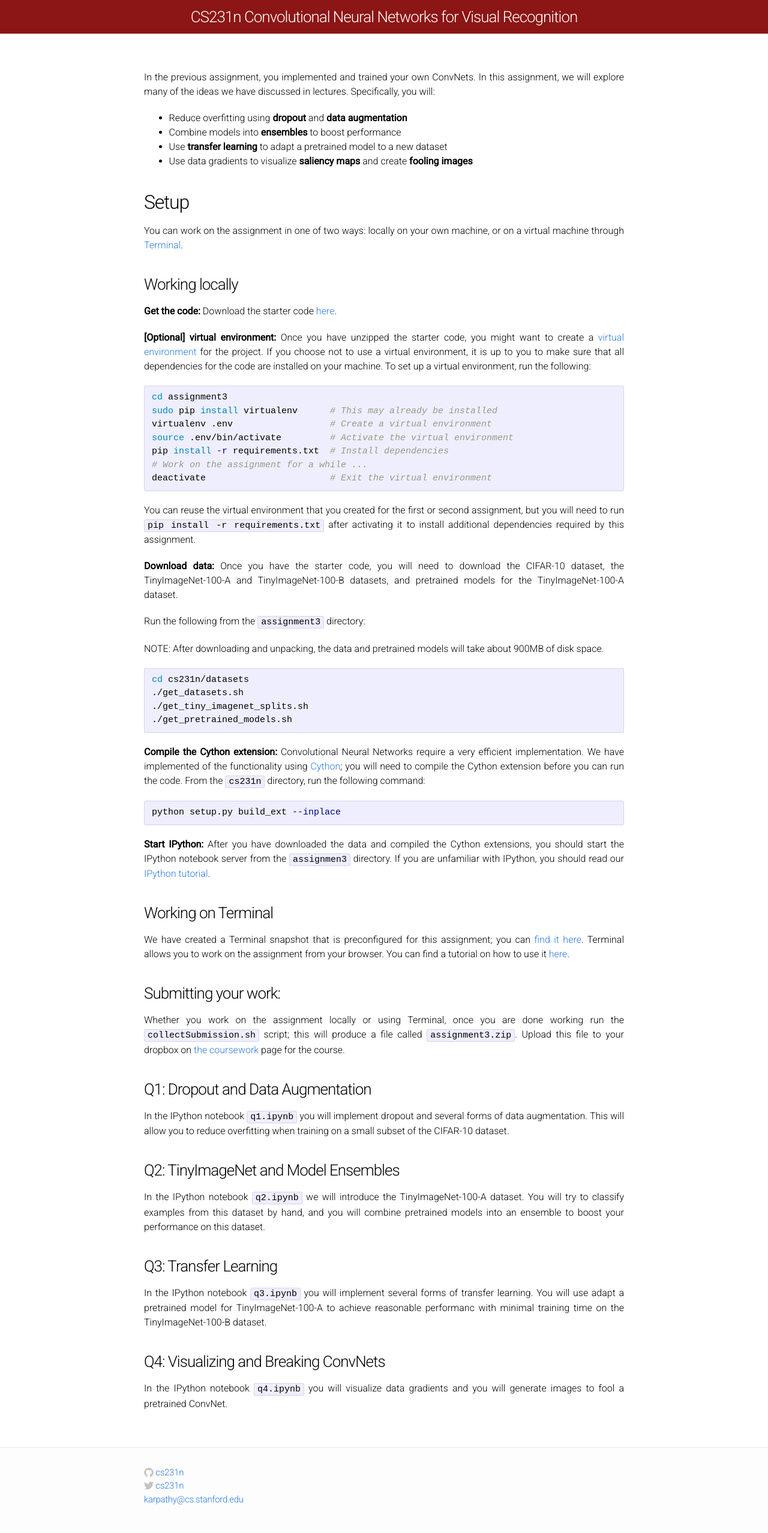
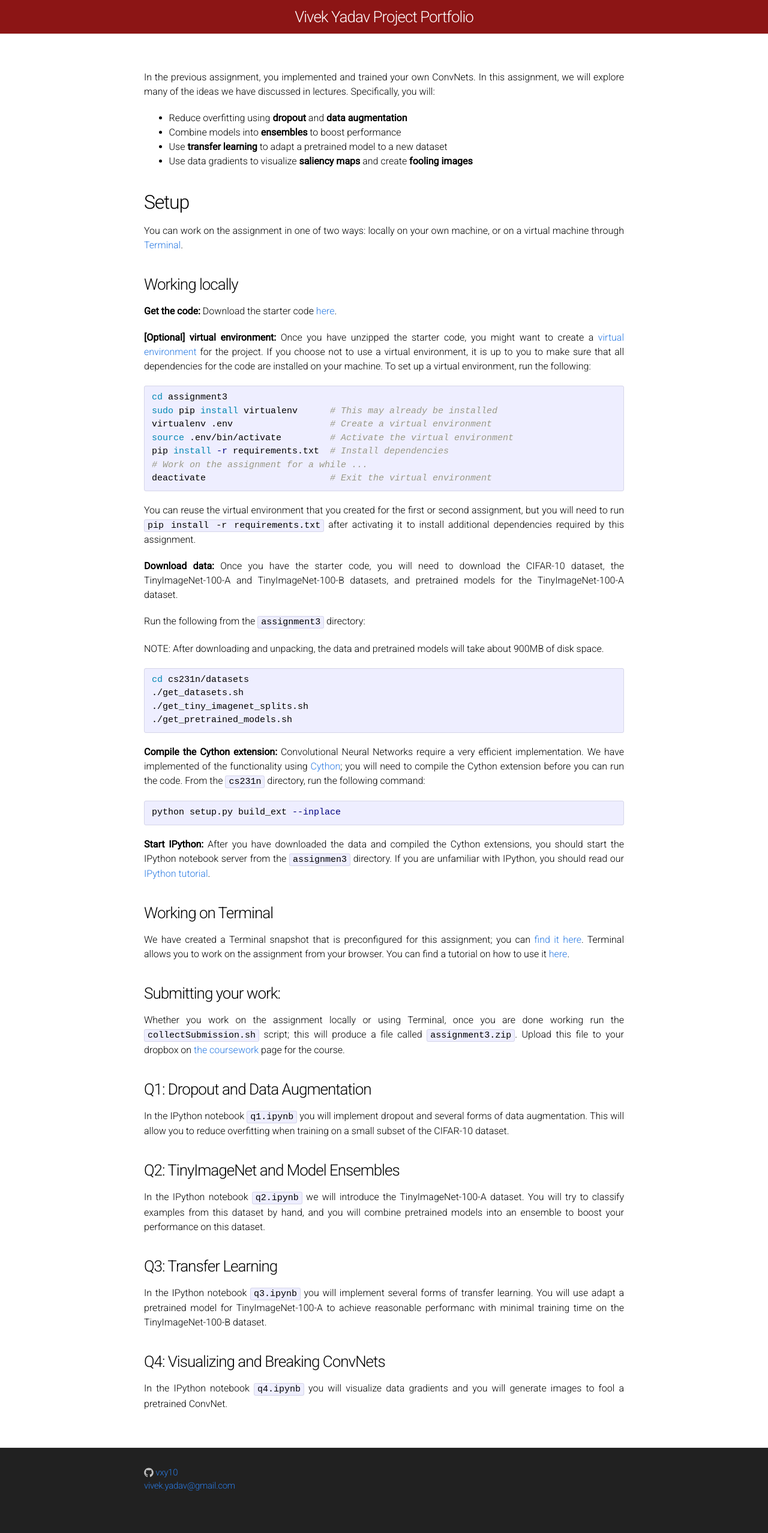
Before and after one commit to vxy10/vxy10.github.io, a Jekyll site: the page built from assignment3.md, in a window 1280 px wide. Shown: the whole page at 60% size. Built offline with Jekyll 4.4.1, drawn with Linux system fonts in a browser that asks for light colours; after the commit the page ends 2534 px from its top, so only the background shows below that.

Commit message:
added CSS

```diff
--- a/_config.yml
+++ b/_config.yml
@@ -1,11 +1,10 @@
 # Site settings
-title: CS231n Convolutional Neural Networks for Visual Recognition
-email: karpathy@cs.stanford.edu
-description: "Course materials and notes for Stanford class CS231n: Convolutional Neural Networks for Visual Recognition."
+title: Vivek Yadav Project Portfolio
+email: vivek.yadav@gmail.com
+description: "Compilation of my favorite data science and machine learning projects."
 baseurl: ""
-url: "http://cs231n.github.io"
-twitter_username: cs231n
-github_username:  cs231n
+url: "http://vxy10.github.io"
+github_username:  vxy10
 
 # Build settings
 markdown: kramdown
--- a/css/main.css
+++ b/css/main.css
@@ -14,7 +14,7 @@
   font-size: 16px;
   line-height: 1.5;
   font-weight: 300;
-  background-color: #fdfdfd;
+  background-color: #212121;
 }
 
 h1, h2, h3, h4, h5, h6 { font-size: 100%; font-weight: 400; }
```
